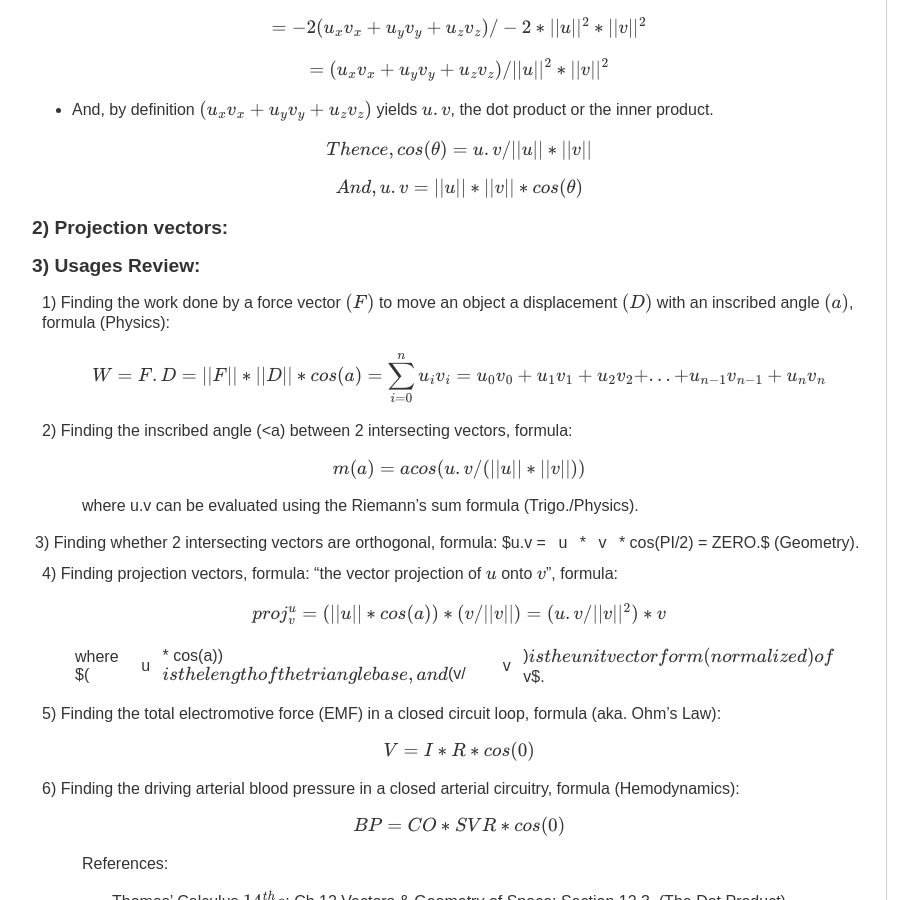
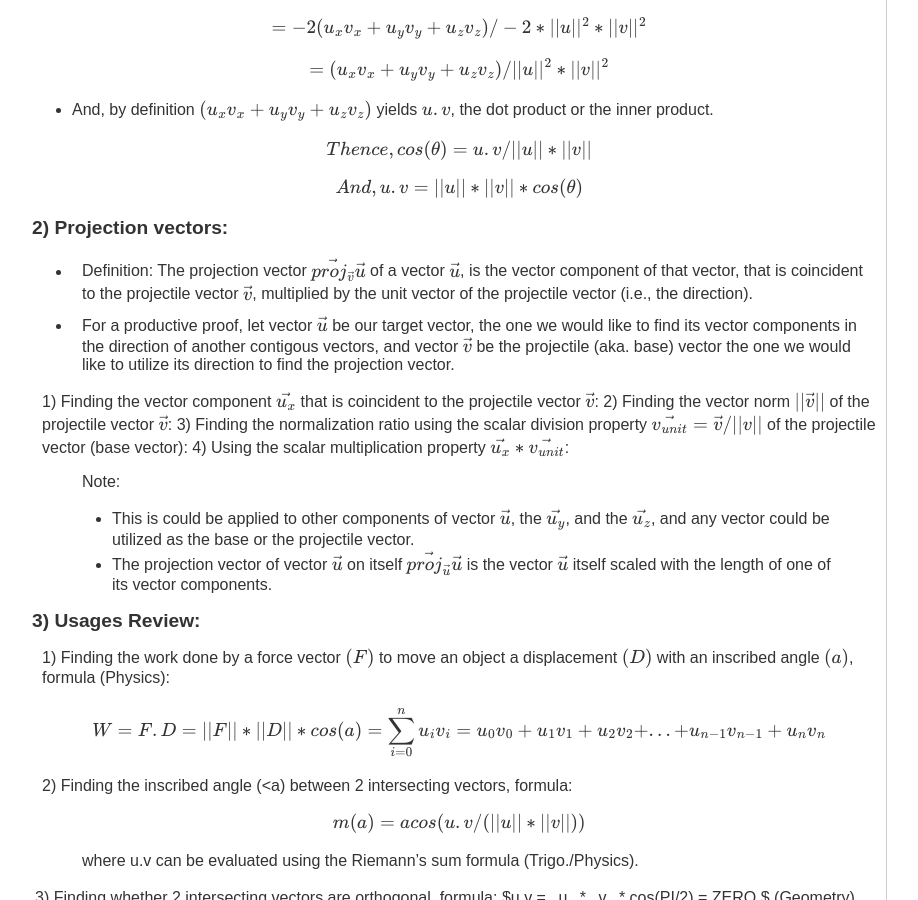
Before and after one commit to Electrostat-Lab/Mathematics-I, a Jekyll site: the page built from calculus/appendix-e.md, in a window 1280 px wide and 900 px high, scrolled down 2026 px. Shown: the whole window, without its empty margins (18-936 px from the left). Built offline with Jekyll 4.4.1, drawn with Linux system fonts in a browser that asks for light colours; nearby versions of some CDN libraries; our own code applies the rules of GitHub Pages for plain Markdown files.

Commit message:
Update appendix-e.md

```diff
--- a/calculus/appendix-e.md
+++ b/calculus/appendix-e.md
@@ -61,6 +61,21 @@ $$And, u.v = ||u|| * ||v|| * cos(\theta)$$
 
 ## 2) Projection vectors:
 
+* Definition: The projection vector $\vec{proj_{\vec{v}}} \vec{u}$ of a vector $\vec{u}$, is the vector component of that vector, that is coincident to the projectile vector $\vec{v}$, multiplied by the unit vector of the
+projectile vector (i.e., the direction).
+
+* For a productive proof, let vector $\vec{u}$ be our target vector, the one we would like to find its vector components in the direction of another contigous vectors, and vector $\vec{v}$ be the projectile (aka. base) vector
+the one we would like to utilize its direction to find the projection vector.
+
+1) Finding the vector component $\vec{u_x}$ that is coincident to the projectile vector $\vec{v}$:
+2) Finding the vector norm $||\vec{v}||$ of the projectile vector $\vec{v}$:
+3) Finding the normalization ratio using the scalar division property $\vec{v_{unit}} = \vec{v} / ||v||$ of the projectile vector (base vector):
+4) Using the scalar multiplication property $\vec{u_x} * \vec{v_{unit}}$:
+
+> Note:
+> * This is could be applied to other components of vector $\vec{u}$, the $\vec{u_y}$, and the $\vec{u_z}$, and any vector could be utilized as the base or the projectile vector.
+> * The projection vector of vector $\vec{u}$ on itself $\vec{proj_{\vec{u}}} \vec{u}$ is the vector $\vec{u}$ itself scaled with the length of one of its vector components.
+
 ## 3) Usages Review:
 1) Finding the work done by a force vector $(F)$ to move an object a displacement $(D)$ with an inscribed angle $(a)$, formula (Physics):
 
```
